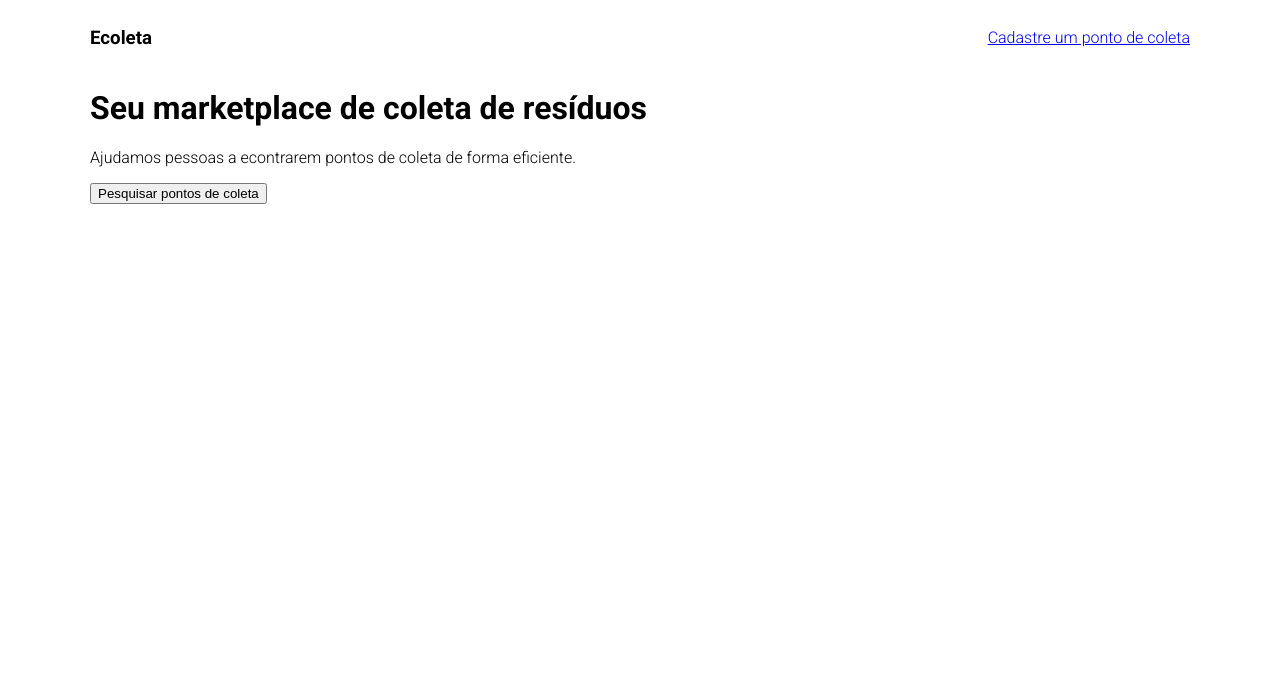
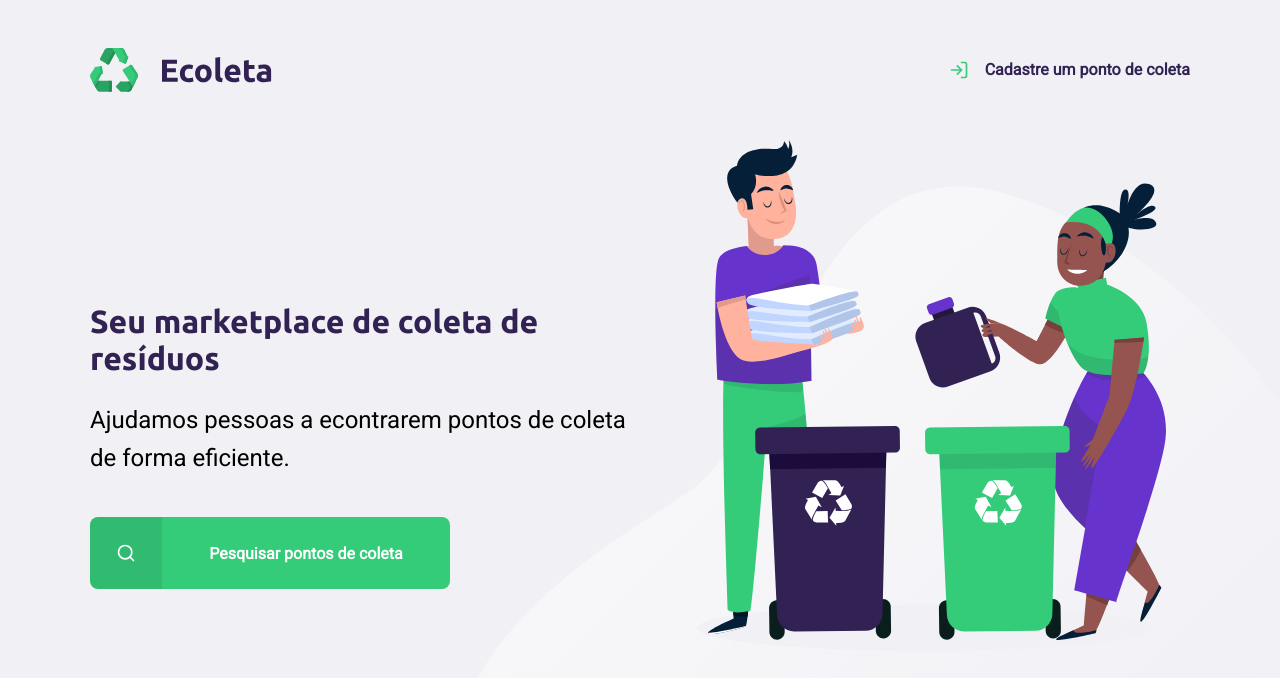
Before and after one commit to DevDalee/NLW01, a plain HTML site: page index.html in a window 1280 px wide. Drawn offline with Linux system fonts and the light colour scheme.

Commit message:
:coffee: index and css atualizations

```diff
--- a/index.html
+++ b/index.html
@@ -5,26 +5,31 @@
     <meta name="viewport" content="width=device-width, initial-scale=1.0">
     <title>Ecoleta</title>
 
-    <link href="https://fonts.googleapis.com/css2?family=Roboto:wght@300;700&display=swap" rel="stylesheet">
+    <link href="https://fonts.googleapis.com/css2?family=Roboto&family=Ubuntu:wght@700&display=swap" rel="stylesheet">
 
     <link rel="stylesheet" href="/styles/main.css">
 
 </head>
 <body>
-    <div class="content">
-        <header>
-            <h3 class='red'>Ecoleta</h3>
-            <a href="https://google.com">Cadastre um ponto de coleta</a>
-        </header>
+    <div id="page-home">
+        <div class="content">
+            <header>
+                <img src="assets/logo.svg" alt="Logomarca">
+                <a href="https://google.com">
+                <span></span>
+                Cadastre um ponto de coleta</a>
+            </header>
 
-        <h1>Seu marketplace de coleta de resíduos</h1>
+            <main>
+                <h1>Seu marketplace de coleta de resíduos</h1>
 
 
-        <p>Ajudamos pessoas a econtrarem pontos de coleta de forma eficiente.</p>
+                <p>Ajudamos pessoas a econtrarem pontos de coleta de forma eficiente.</p>
 
 
-        <button>Pesquisar pontos de coleta</button>
-
+                <a href="#"><span></span><strong>Pesquisar pontos de coleta</strong></a>
+            </main>
+        </div>
     </div>
 </body>
 </html>
--- a/styles/main.css
+++ b/styles/main.css
@@ -1,23 +1,156 @@
-html{
-    font-family: 'Roboto', sans-serif;
+:root{
+    --title-color:#322153;
+    --primary-color:#34cb79;
 }
 
-header{
+* {
+    margin: 0;
+    padding: 0;
+}
+
+html{
+    font-family: Roboto, sans-serif;
+}
+
+body{
+    background: #f0f0f5;
+    -webkit-font-smoothing: antialiased;
+}
+
+a{
+    text-decoration: none;
+}
+
+h1,h2,h3,h4,h5,h6,h7 {
+    color: var(--title-color);
+    font-family: Ubuntu, sans-serif;
+}
+#page-home{
+    height: 100vh;
+
+    background: url('../assets/home-background.svg') no-repeat;
+
+    background-position: 35vw bottom;
+}
+
+#page-home .content{
+    width: 90%;
+    max-width: 1100px;
+    height: 100%;
+    display: flex;
+    flex-direction: column;
+    margin: 0 auto ;
+}
+
+#page-home header{
+
+    margin-top: 48px;
+
     display: flex;
     align-items: center;
     justify-content: space-between;
 
 }
-
-.content{
-    width: 90%;
-    max-width: 1100px;
-
-    margin: 0 auto ;
+#page-home header a{
+    display: flex;
+    font-weight: 700;
+    color: var(--title-color);
 }
 
+#page-home header a span{
+    margin-right: 16px;
+    display:flex;
 
-/* Box Model
-modelos de caixa tem
-Largura, altura, espaçamentos, preenchimentos
-bordas, cores, fundo, maneira que é vista pelo html  */
+    background-image: url(../assets/log-in.svg);
+
+    width: 20px;
+    height: 20px;
+}
+
+#page-home main{
+    max-width: 560px;
+    flex:1;
+    display:flex;
+    flex-direction: column;
+    justify-content: center;
+}
+
+#page-hoem main h1{
+    font-size: 54px;
+}
+
+#page-home main p{
+    font-size: 24px;
+    line-height: 38px;
+    margin-top: 24px;
+}
+
+#page-home main a {
+    width: 100%;
+    max-width: 360px;
+    height: 72px;
+
+    border-radius: 8px;
+
+    display: flex;
+    align-items: center;
+
+    margin-top: 40px;
+
+    background-color: var(--primary-color);
+
+    transition: 400ms;
+
+}
+
+#page-home main a:hover{
+    background-color: #2fb86e;
+}
+
+#page-home main a span{
+    width: 72px;
+    height: 72px;
+
+    border-top-left-radius: 8px;
+    border-bottom-left-radius: 8px;
+
+    background-color: rgba(0,0,0,0.08);
+
+    display:flex;
+    align-items: center;
+    justify-content: center;
+}
+
+#page-home main a span::after{
+    content:"";
+    background-image: url(../assets/search.svg);
+
+    width: 20px;
+    height: 20px;
+}
+
+#page-home main a strong{
+    flex:1;
+    color: white;
+    text-align: center;
+}
+
+@media (max-width: 900px){
+    #page-home{
+        background-position-x: 70vw;
+    }
+    #page-home .content{
+        align-items: center;
+        text-align: center;
+    }
+    #page-home header a {
+        position: absolute;
+        bottom: 48px;
+
+        left: 50%;
+        transform: translateX(-50%)
+    }
+    #page-home main{
+        align-items: center;
+    }
+}
```
Also changed, not shown: assets/arrow-left.svg (added), assets/baterias.svg (added), assets/check.svg (added), assets/eletronicos.svg (added), assets/home-background.svg (added), assets/lampadas.svg (added), assets/log-in.svg (added), assets/logo.svg (added), assets/oleo.svg (added), assets/organicos.svg (added), assets/papeis-papelao.svg (added), assets/search.svg (added), assets/x.svg (added).
